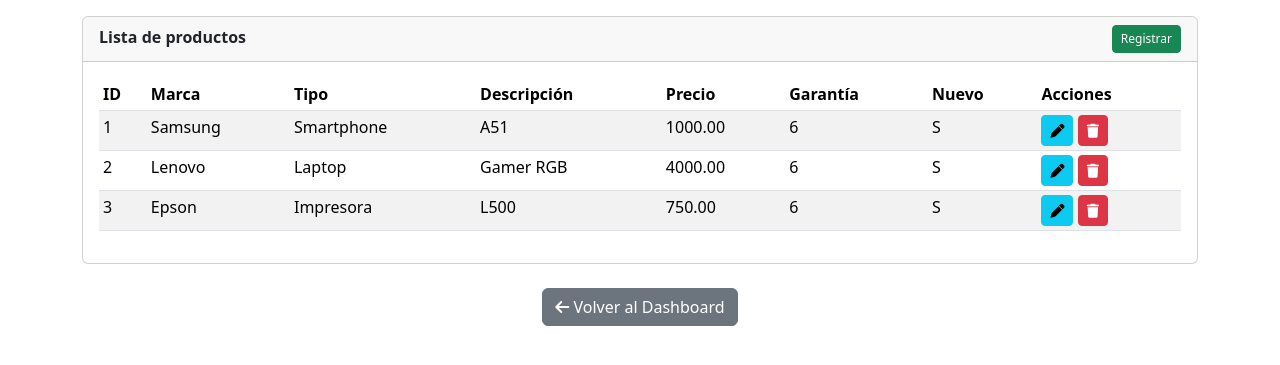
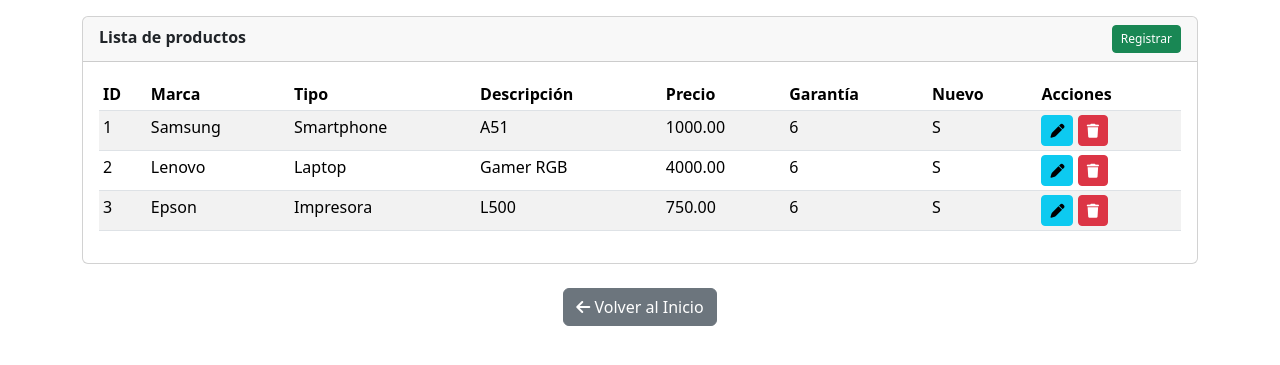
Before and after one commit to tefii-14/TecnoPeru, a PHP site: page /views/productos/listar.php in a window 1280 px wide. Shown: the top 365 px of the page. Run offline with PHP 8.4, Linux system fonts and the light colour scheme; data comes from the database, SQL or seed files in the repository.

Commit message:
Actualizado algunos campos

```diff
--- a/views/productos/editar.php
+++ b/views/productos/editar.php
@@ -74,12 +74,6 @@
         </div>
       </div> <!-- ./card -->
     </form>
-    <!-- Botón volver -->
-    <div class="text-center mt-4">
-      <a href="../dashboard.php" class="btn btn-secondary">
-        <i class="fa-solid fa-arrow-left"></i> Volver al Dashboard
-      </a>
-    </div>
 
   </div> <!-- ./container -->
 
--- a/views/productos/listar.php
+++ b/views/productos/listar.php
@@ -48,8 +48,8 @@
     </div> <!-- ./card -->
     <!-- Botón volver -->
     <div class="text-center mt-4">
-      <a href="../dashboard.php" class="btn btn-secondary">
-        <i class="fa-solid fa-arrow-left"></i> Volver al Dashboard
+      <a href="/tecnoperu/index.php" class="btn btn-secondary">
+        <i class="fa-solid fa-arrow-left"></i> Volver al Inicio
       </a>
     </div>
 
--- a/views/productos/registrar.php
+++ b/views/productos/registrar.php
@@ -76,8 +76,8 @@
     </form>
     <!-- Botón volver -->
     <div class="text-center mt-4">
-      <a href="../dashboard.php" class="btn btn-secondary">
-        <i class="fa-solid fa-arrow-left"></i> Volver al Dashboard
+      <a href="/tecnoperu/index.php" class="btn btn-secondary">
+        <i class="fa-solid fa-arrow-left"></i> Volver al Inicio
       </a>
     </div>
 
```
Also changed, not shown: index.php (added, +55 -0 lines), views/dashboard.php (deleted, +0 -52 lines).
